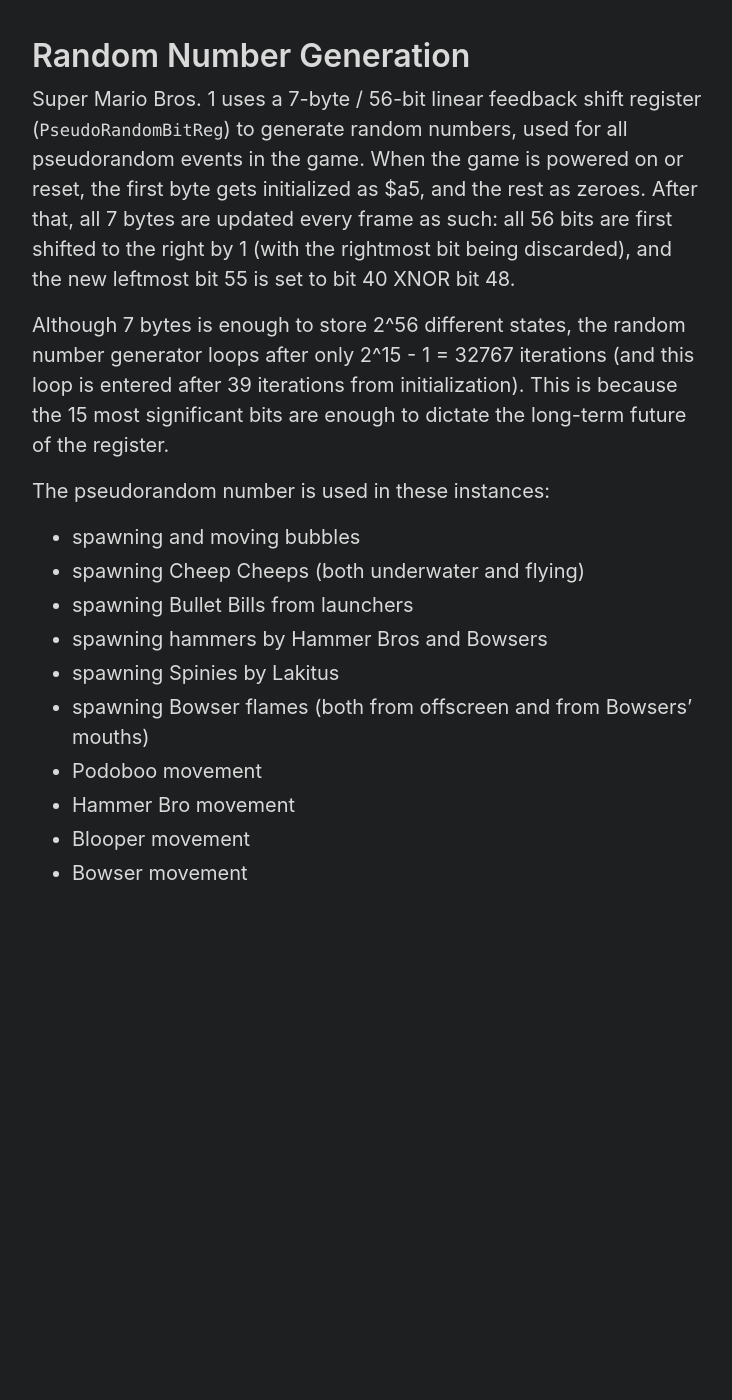
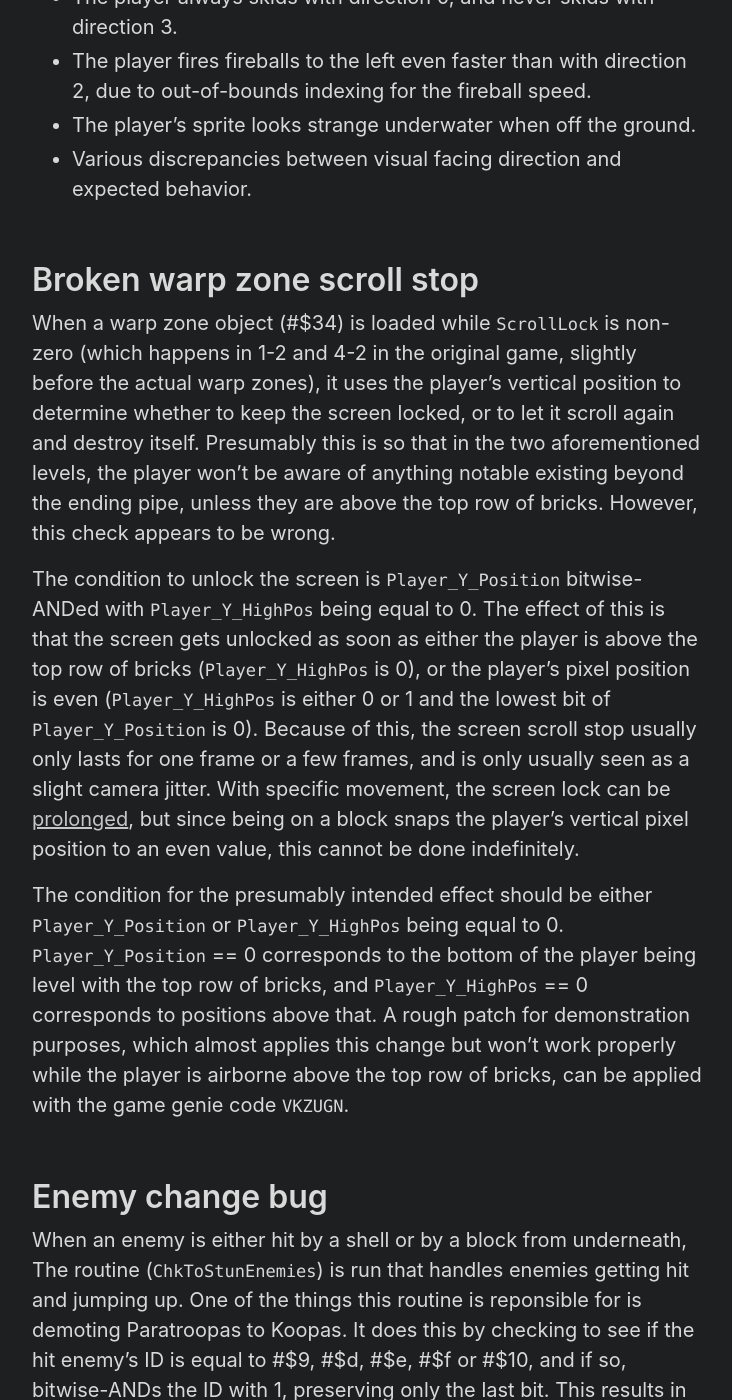
Before and after one commit to negative-seven/negative-seven.github.io, a Jekyll site: the page built from _pages/smb1explained/smb1explained.md, in a window 1280 px wide and 1400 px high, scrolled down 3149 px. Shown: the whole window, without its empty margins (272-1004 px from the left). Built offline with Jekyll 4.4.1, drawn with Linux system fonts in a browser that asks for light colours; before the commit the page ends 4117 px from its top, so only the background shows below that; some of the changed text lies outside the part shown.

Commit message:
Update smb1explained

```diff
--- a/_pages/smb1explained/smb1explained.md
+++ b/_pages/smb1explained/smb1explained.md
@@ -1,6 +1,6 @@
 ---
 layout: default
-title: Super Mario Bros. 1 bugs explained
+title: Super Mario Bros. 1 bugs and mechanics explained
 ---
 
 # Incorrect player size (aka. "small fire mario")
@@ -34,6 +34,7 @@
 Both 0 and 3 are not intended values for `PlayerFacingDir`, thus they cause some anomalies:
 - Being on a vine places the player at an unintended horizontal offset from the vine due to out-of-bounds indexing, cancelling the climbing state (if the player has not climbed high enough to trigger the cutscene) and essentially teleporting the player. For most vines, the destination will be far right (direction 0) or inside the vine (direction 3), but for vines right at the start of a page boundary (such as in 4-2), an additional change to the player's page location causes the player to end up all the way to the left of the screen.
 - When holding left+right on the ground at near-standstill, `PlayerFacingDir` and `Player_MovingDir` are not equal, causing a constant horizontal speed reset, after which rightwards friction is applied due to holding right, finally resulting in a constant horizontal speed of 1 to the right.
+- When slowing to a stop, ground deceleration is greater than 1 pixel / frame^2 regardless of movement direction, due to `PlayerFacingDir` and `Player_MovingDir` never being equal. This allows for the strange situation where `Player_X_Speed` alternates between 1 and -1 every other frame, instead of eventually settling to 0.
 - The player always skids with direction 0, and never skids with direction 3.
 - The player fires fireballs to the left even faster than with direction 2, due to out-of-bounds indexing for the fireball speed.
 - The player's sprite looks strange underwater when off the ground.
@@ -41,7 +42,28 @@
 \
 &nbsp;
 
-# Random Number Generation
+# Broken warp zone scroll stop
+When a warp zone object (#$34) is loaded while `ScrollLock` is non-zero (which happens in 1-2 and 4-2 in the original game, slightly before the actual warp zones), it uses the player's vertical position to determine whether to keep the screen locked, or to let it scroll again and destroy itself. Presumably this is so that in the two aforementioned levels, the player won't be aware of anything notable existing beyond the ending pipe, unless they are above the top row of bricks. However, this check appears to be wrong.
+
+The condition to unlock the screen is `Player_Y_Position` bitwise-ANDed with `Player_Y_HighPos` being equal to 0. The effect of this is that the screen gets unlocked as soon as either the player is above the top row of bricks (`Player_Y_HighPos` is 0), or the player's pixel position is even (`Player_Y_HighPos` is either 0 or 1 and the lowest bit of `Player_Y_Position` is 0). Because of this, the screen scroll stop usually only lasts for one frame or a few frames, and is only usually seen as a slight camera jitter. With specific movement, the screen lock can be [prolonged](https://www.youtube.com/watch?v=sRRZy3uyxCY), but since being on a block snaps the player's vertical pixel position to an even value, this cannot be done indefinitely.
+
+The condition for the presumably intended effect should be either `Player_Y_Position` or `Player_Y_HighPos` being equal to 0. `Player_Y_Position` == 0 corresponds to the bottom of the player being level with the top row of bricks, and `Player_Y_HighPos` == 0 corresponds to positions above that. A rough patch for demonstration purposes, which almost applies this change but won't work properly while the player is airborne above the top row of bricks, can be applied with the game genie code `VKZUGN`.
+\
+&nbsp;
+
+# Enemy change bug
+When an enemy is either hit by a shell or by a block from underneath, The routine (`ChkToStunEnemies`) is run that handles enemies getting hit and jumping up. One of the things this routine is reponsible for is demoting Paratroopas to Koopas. It does this by checking to see if the hit enemy's ID is equal to #$9, #$d, #$e, #$f or #$10, and if so, bitwise-ANDs the ID with 1, preserving only the last bit. This results in the following enemy transformations:
+- immobile green Paratroopa (#$9) -> red Koopa (#$1) (this enemy is unused)
+- Piranha Plant (#$d) -> red Koopa (#$1) (this enemy does not get hit by shells or blocks)
+- jumping green Paratroopa (#$e) -> green Koopa (#$0)
+- flying red Paratroopa (#$f) -> red Koopa (#$1)
+- flying green Paratroopa (#$10) -> green Koopa (#$0)
+
+Presumably by mistake, `ChkToStunEnemies` is run a second time in the case of enemies getting hit by blocks, and the second time the enemy's on-screen horizontal pixel position is compared to the above values instead of its ID. This means that any enemy that gets hit by a block at an x position of 14 or 16 becomes a green koopa, and at an x position of 9, 13 or 15 becomes a red koopa. All of these positions are near the left edge of the screen.
+\
+&nbsp;
+
+# Random number generation
 Super Mario Bros. 1 uses a 7-byte / 56-bit linear feedback shift register (`PseudoRandomBitReg`) to generate random numbers, used for all pseudorandom events in the game. When the game is powered on or reset, the first byte gets initialized as $a5, and the rest as zeroes. After that, all 7 bytes are updated every frame as such: all 56 bits are first shifted to the right by 1 (with the rightmost bit being discarded), and the new leftmost bit 55 is set to bit 40 XNOR bit 48.
 
 Although 7 bytes is enough to store 2^56 different states, the random number generator loops after only 2^15 - 1 = 32767 iterations (and this loop is entered after 39 iterations from initialization). This is because the 15 most significant bits are enough to dictate the long-term future of the register.
```
Also changed, not shown: _pages/smb1explained/README.md (+3 -3 lines), index.md (+1 -1 lines).
